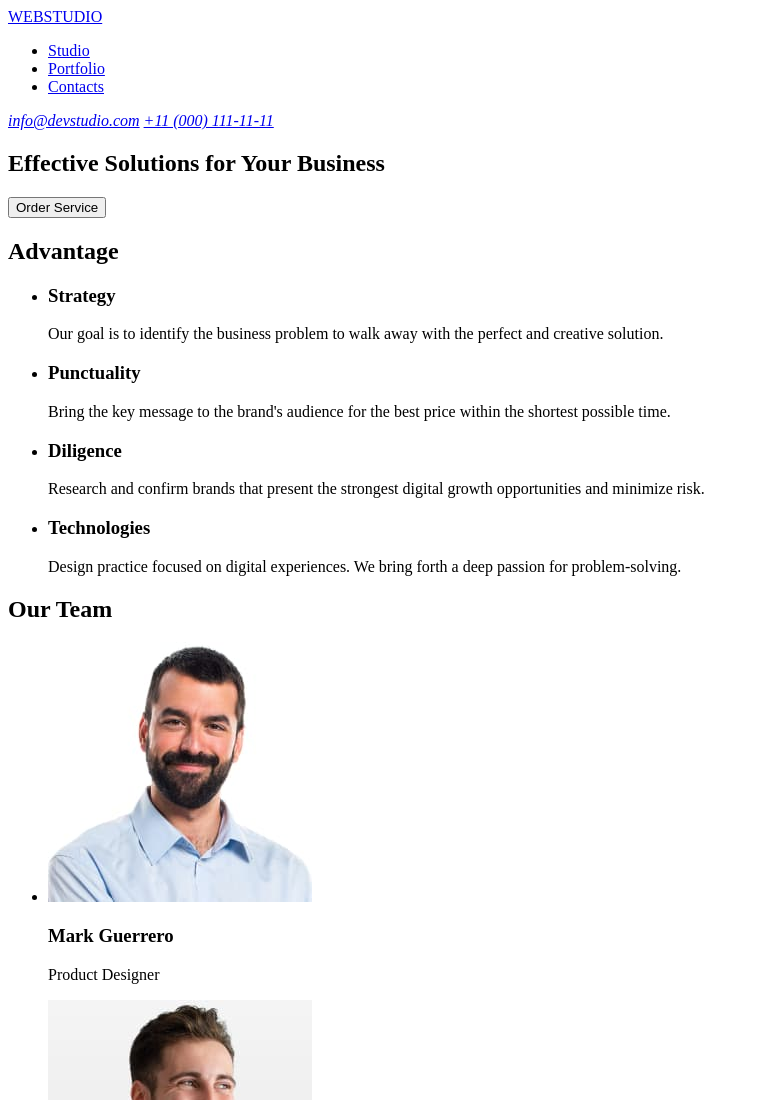
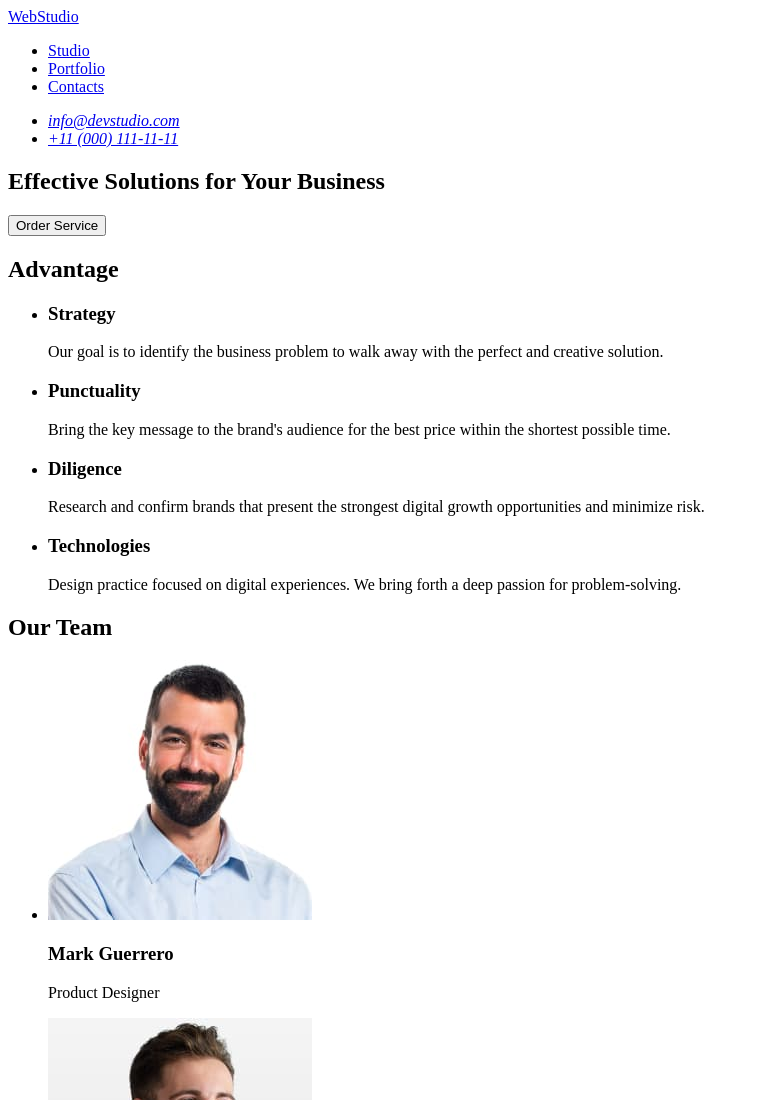
Before and after one commit to Summershinne/goit-markup-hw-01, a plain HTML site: page index.html in a window 1280 px wide. Shown: the top 1100 px of the page, without its empty margins (0-759 px from the left). Drawn offline with Linux system fonts and the light colour scheme.

Commit message:
update home work1

```diff
--- a/index.html
+++ b/index.html
@@ -10,7 +10,7 @@
     <!--PAGE HEADER-->
     <header>
         <nav>
-            <a href="./index.html">WEBSTUDIO</a>
+            <a href="./index.html">WebStudio</a>
         <ul>
             <li>
                 <a href="./index.html">Studio</a>
@@ -25,8 +25,11 @@
          </nav>
 
         <address>
-            <a href="mailto:info@devstudio.com">info@devstudio.com</a>
-            <a href="tel:+110001111111">+11 (000) 111-11-11</a>
+            <ul>
+                <li><a href="mailto:info@devstudio.com">info@devstudio.com</a></li>
+            <li><a href="tel:+110001111111">+11 (000) 111-11-11</a></li>
+            </ul>
+
         </address>
     </header>
 
```
